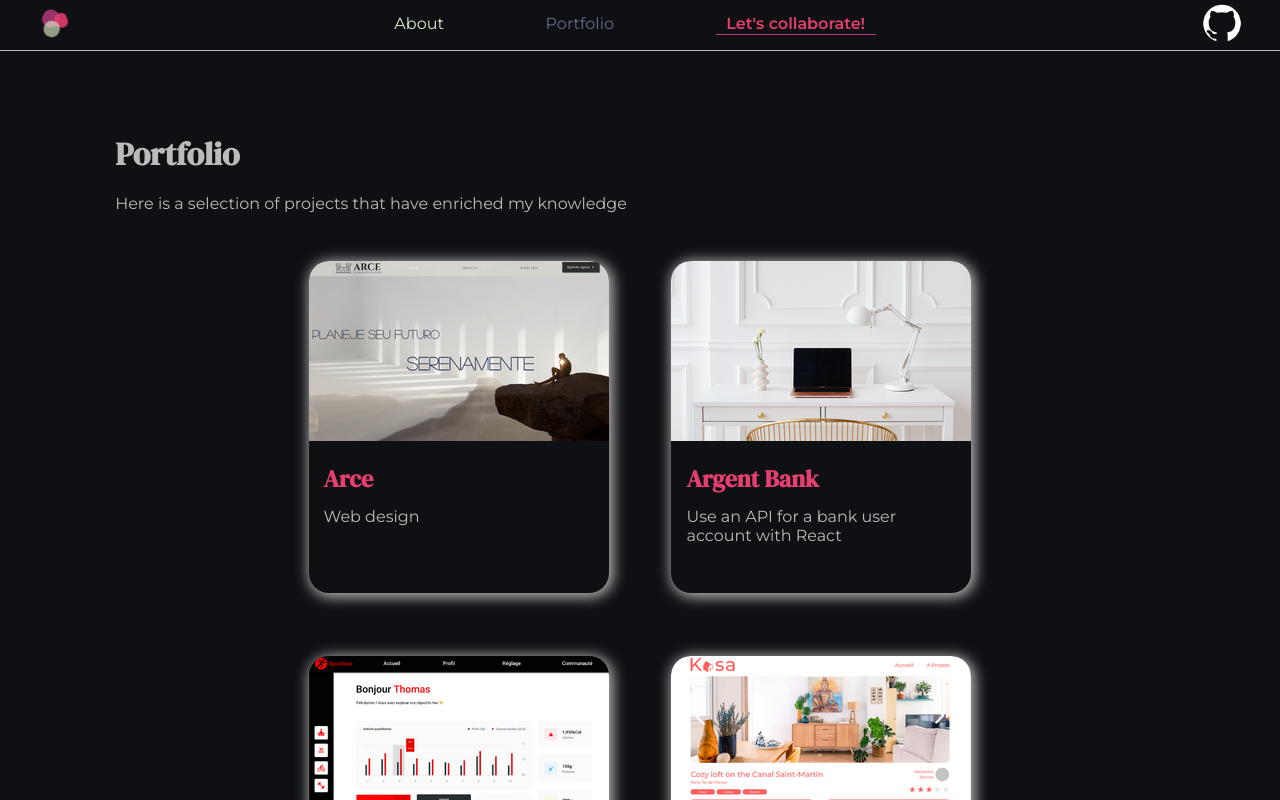
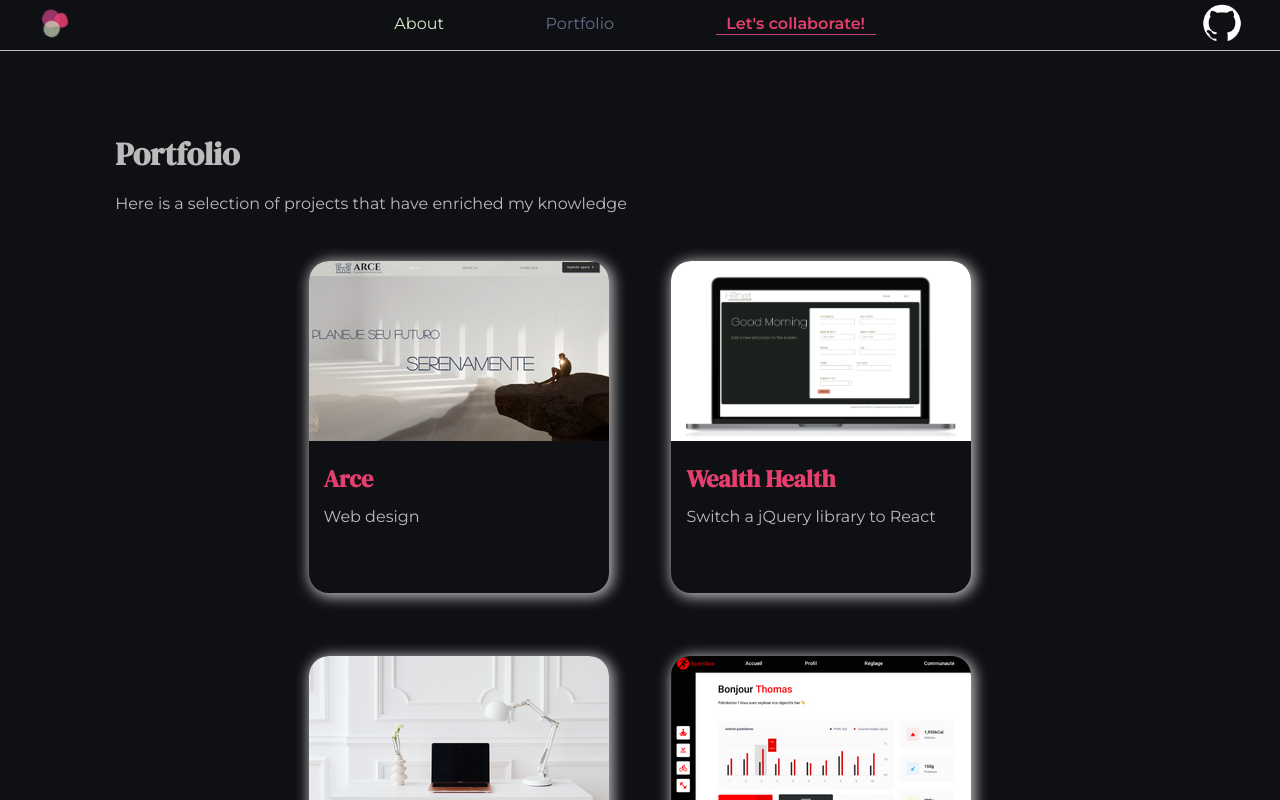
Before and after one commit to LilouCode/my-portfolio, a React (Create React App) app: page /portfolio in a window 1280 px wide. Shown: the top 800 px of the page. Built offline with nearby package versions, Linux system fonts and the light colour scheme.

Commit message:
feat: add new project (14)

```diff
--- a/src/data/data.js
+++ b/src/data/data.js
@@ -1,181 +1,189 @@
 const portfolio = [
   {
-        id:2,
-        title: 'Booki',
-        url: 'https://github.com/LilouCode/LisaLox_2_05102021',
+    id: 2,
+    title: "Booki",
+    url: "https://github.com/LilouCode/LisaLox_2_05102021",
     descrition: "Integration of a template website HTML5 and CSS3",
-        toDo:
-            ['Implement a responsive interface','Integrate content according to a template'],
-        picture: './projects/id2.png',
-        source: 'gitHub',
+    toDo: [
+      "Implement a responsive interface",
+      "Integrate content according to a template",
+    ],
+    picture: "./projects/id2.png",
+    source: "gitHub",
   },
   {
-        id:3,
-        title: 'Ohmyfood!',
-        url: 'https://github.com/LilouCode/LisaLox_3_10112021',
+    id: 3,
+    title: "Ohmyfood!",
+    url: "https://github.com/LilouCode/LisaLox_3_10112021",
     descrition: "Liven up a web page with CSS3 animations",
-        toDo:
-        ['Set up a navigation structure for a website',
-            'Set up a Front-End environment',
-            'Ensure the graphic consistency of a website',
-            'Implement advanced graphical CSS effects',
-        'Use a version control system for project tracking and hosting'],
-        picture: './projects/id3.png',
-        source: 'gitHub',
-
+    toDo: [
+      "Set up a navigation structure for a website",
+      "Set up a Front-End environment",
+      "Ensure the graphic consistency of a website",
+      "Implement advanced graphical CSS effects",
+      "Use a version control system for project tracking and hosting",
+    ],
+    picture: "./projects/id3.png",
+    source: "gitHub",
   },
   {
-        id:4,
-        title: 'GameOn',
-        url: 'https://github.com/LilouCode/GameOn-website-FR',
+    id: 4,
+    title: "GameOn",
+    url: "https://github.com/LilouCode/GameOn-website-FR",
     descrition: "Programming in vanilla JavaScript",
-        toDo: ['Set up a navigation structure for a website'],
-        picture: './projects/id4.png',
-        source: 'gitHub',
+    toDo: ["Set up a navigation structure for a website"],
+    picture: "./projects/id4.png",
+    source: "gitHub",
   },
   {
-        id:6,
-        title: 'FishEye',
-        url: 'https://github.com/LilouCode/LisaLox_6_03012022',
+    id: 6,
+    title: "FishEye",
+    url: "https://github.com/LilouCode/LisaLox_6_03012022",
     descrition: "Create an accessible website for a photography platform",
     toDo: [
-            'Ensuring the accessibility of a website',
-            'Handling application events with vanilla JavaScript',
-            'Develop a modular web application using design patterns',
-            'Write maintainable JavaScript code',]
-        ,
-        picture: './projects/id6.png',
-        source: 'gitHub',
+      "Ensuring the accessibility of a website",
+      "Handling application events with vanilla JavaScript",
+      "Develop a modular web application using design patterns",
+      "Write maintainable JavaScript code",
+    ],
+    picture: "./projects/id6.png",
+    source: "gitHub",
   },
   {
-        id:7,
-        title: 'Les petits plats',
-        url: 'https://github.com/LilouCode/LisaLox_7_28022022',
+    id: 7,
+    title: "Les petits plats",
+    url: "https://github.com/LilouCode/LisaLox_7_28022022",
     descrition: "Develop a search algorithm in JavaScript",
-        toDo:
-            ['Develop an algorithm to solve a problem']
-        ,
-        picture: './projects/id7.png',
-        source: 'gitHub',
+    toDo: ["Develop an algorithm to solve a problem"],
+    picture: "./projects/id7.png",
+    source: "gitHub",
   },
   {
-        id:1,
-        title: 'Nathalie Da Costa',
-        url: 'https://www.nathaliepsychogenealogie.com',
+    id: 1,
+    title: "Nathalie Da Costa",
+    url: "https://www.nathaliepsychogenealogie.com",
     descrition: "Web design",
-        toDo:
-        [
+    toDo: [
       "Create and Publish a Website with Wix",
       "Carry out a project using an agile methodology",
       "Create the layout and design for a client",
       "Create a brand identity",
       "Identify application needs and write specifications",
     ],
-        picture: './projects/id81.png',
-        source: 'web',
+    picture: "./projects/id81.png",
+    source: "web",
   },
   {
-        id:9,
-        title: 'Billed',
-        url: 'https://github.com/LilouCode/LisaLox_9_29032022',
+    id: 9,
+    title: "Billed",
+    url: "https://github.com/LilouCode/LisaLox_9_29032022",
     descrition: "Debug and test an HR SaaS",
     toDo: [
-            'Write unit tests with JavaScript',
-            'Debug a web application with the Chrome Debugger',
-            'Rédiger un plan de test end-to-end manuel',
-            'Write integration tests with JavaScript']
-        ,
-        picture: './projects/id9.png',
-        source: 'gitHub',
+      "Write unit tests with JavaScript",
+      "Debug a web application with the Chrome Debugger",
+      "Rédiger un plan de test end-to-end manuel",
+      "Write integration tests with JavaScript",
+    ],
+    picture: "./projects/id9.png",
+    source: "gitHub",
   },
   {
-        id:10,
-        title: 'Learn@Home',
-        url: 'https://www.figma.com/file/NdF6JYQpe1flcSPohBS9yq/Learn%40Home?node-id=0%3A1',
+    id: 10,
+    title: "Learn@Home",
+    url: "https://www.figma.com/file/NdF6JYQpe1flcSPohBS9yq/Learn%40Home?node-id=0%3A1",
     descrition: "Define the needs for a tutoring app",
-        toDo:
-            ['Contribute to a project using an agile methodology',
-            'Create layout and design for a client',
-            'Identify the needs of the application from the specification',
-            'Developing a technical solution for a client']
-        ,
-        picture: './projects/id10.png',
-        source: 'Figma',
-
+    toDo: [
+      "Contribute to a project using an agile methodology",
+      "Create layout and design for a client",
+      "Identify the needs of the application from the specification",
+      "Developing a technical solution for a client",
+    ],
+    picture: "./projects/id10.png",
+    source: "Figma",
   },
   {
-        id:11,
-        title: 'Kasa',
-        url: 'https://github.com/LilouCode/lisalox_11_02052022',
+    id: 11,
+    title: "Kasa",
+    url: "https://github.com/LilouCode/lisalox_11_02052022",
     descrition: "Develop a web application with React and React Router",
     toDo: [
-            'Developing routes for a web application with React Router',
-            'Initialize a web application with a framework',
-            'Create components with React',]
-        ,
-        source: 'gitHub',
-        picture: './projects/id11.png',
-
+      "Developing routes for a web application with React Router",
+      "Initialize a web application with a framework",
+      "Create components with React",
+    ],
+    source: "gitHub",
+    picture: "./projects/id11.png",
   },
   {
-        id:12,
-        title: 'SportSee',
-        url: 'https://github.com/LilouCode/LisaLox_12_19052022',
+    id: 12,
+    title: "SportSee",
+    url: "https://github.com/LilouCode/LisaLox_12_19052022",
     descrition: "Build an analytics dashboard with React",
-        toDo: ['Ensuring the data quality of an application',
-        'Interact with a web service',
-        'Develop advanced graphical elements using JavaScript libraries',
-        'Produce technical documentation for an application',]
-        ,
-        picture: './projects/id12.png',
-        source: 'gitHub'
+    toDo: [
+      "Ensuring the data quality of an application",
+      "Interact with a web service",
+      "Develop advanced graphical elements using JavaScript libraries",
+      "Produce technical documentation for an application",
+    ],
+    picture: "./projects/id12.png",
+    source: "gitHub",
   },
   {
-        id:13,
-        title: 'Argent Bank',
-        url: 'https://github.com/LilouCode/lisalox_13_13062022',
+    id: 13,
+    title: "Argent Bank",
+    url: "https://github.com/LilouCode/lisalox_13_13062022",
     descrition: "Use an API for a bank user account with React",
     toDo: [
-            'Implement a state manager in a React application',
-            'Interact with an API',
-            'Design an API',
-            'Authenticate to an API',
-
-        ]
-        ,
-        source: 'gitHub',
+      "Implement a state manager in a React application",
+      "Interact with an API",
+      "Design an API",
+      "Authenticate to an API",
+    ],
+    source: "gitHub",
   },
   {
-        id:8,
-        title: 'Luiggi Coiffeur',
-        url: 'https://www.luiggicoiffeur.com',
+    id: 14,
+    title: "Wealth Health",
+    url: "https://github.com/LilouCode/lisalox_14_18072022",
+    descrition: "Switch a jQuery library to React",
+    toDo: [
+      "Analyze the performance of a web application",
+      "Deploy a front-end application",
+      "Create and publish React component library",
+      "Redesign of an application to reduce technical debt",
+    ],
+    picture: "./projects/id14.png",
+    source: "gitHub",
+  },
+  {
+    id: 8,
+    title: "Luiggi Coiffeur",
+    url: "https://www.luiggicoiffeur.com",
     descrition: "Web design",
-        toDo:
-        [
+    toDo: [
       "Create and Publish a Website with Wix",
       "Carry out a project using an agile methodology",
       "Create the layout and design for a client",
       "Create a brand identity",
       "Identify application needs and write specifications",
     ],
-        picture: './projects/id15.png',
-        source: 'web',
+    picture: "./projects/id15.png",
+    source: "web",
   },
   {
-        id:16,
-        title: 'Arce',
-        url: 'https://www.arcepf.com',
+    id: 16,
+    title: "Arce",
+    url: "https://www.arcepf.com",
     descrition: "Web design",
-        toDo:
-        [
+    toDo: [
       "Create and Publish a Website with Wix",
       "Carry out a project using an agile methodology",
       "Create the layout and design for a client",
       "Create a brand identity",
       "Identify application needs and write specifications",
     ],
-        picture: './projects/id16.png',
-        source: 'web',
+    picture: "./projects/id16.png",
+    source: "web",
   },
-]
+];
 export default portfolio;
```
Also changed, not shown: public/projects/id14.png (added). Lines whose indentation alone changed are shown as unchanged.
